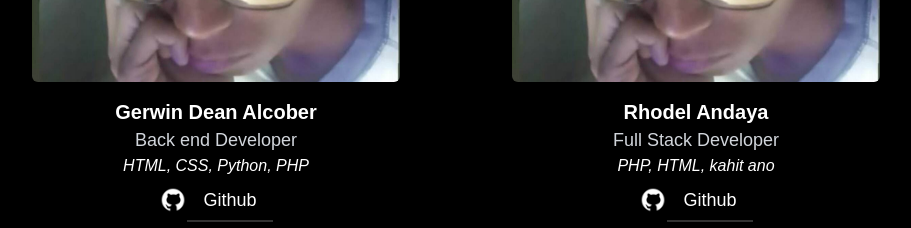
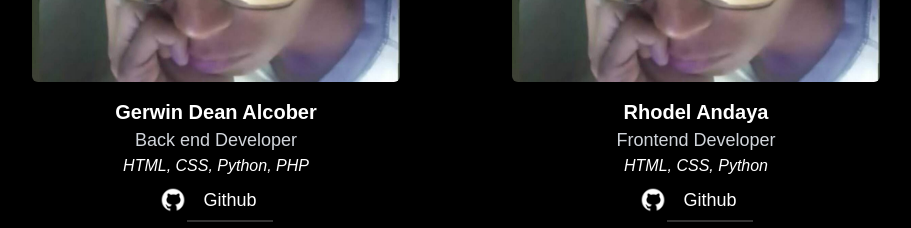
Before and after one commit to slricta/team-portfolio-project, a React (Create React App) app: page /team in a window 1280 px wide. Shown: the part 1180-1408 px from the top of the page, without its empty margins (184-1095 px from the left). Built offline with nearby package versions, Linux system fonts and the light colour scheme.

Commit message:
Updated content

```diff
--- a/package.json
+++ b/package.json
@@ -15,11 +15,14 @@
     "styled-components": "^6.1.15",
     "web-vitals": "^2.1.4"
   },
+  "homepage": "https://slricta.github.io/team-portfolio-project",
   "scripts": {
     "start": "react-scripts start",
     "build": "react-scripts build",
     "test": "react-scripts test",
-    "eject": "react-scripts eject"
+    "eject": "react-scripts eject",
+    "predeploy": "npm run build",
+    "deploy": "gh-pages -d build"
   },
   "eslintConfig": {
     "extends": [
--- a/src/components/pages/Projects.js
+++ b/src/components/pages/Projects.js
@@ -40,7 +40,7 @@ export const Projects = () => {
             <h2 className="text-2xl font-bold text-white">
               Inayawan University
             </h2>
-            <p className="text-white">Stephen Rodriguez</p>
+            <p className="text-white">Stephen Rodriguez, Rhodel Andaya</p>
             <p className="text-gray-300">
               A static website for a made-up school that shows the info about the school, admission, etc. Created during first year of college (2023).
             </p>
--- a/src/components/pages/Team.js
+++ b/src/components/pages/Team.js
@@ -36,8 +36,8 @@ export const Team = () => {
             },
             {
               name: "Rhodel Andaya",
-              role: "Full Stack Developer",
-              expertise: "PHP, HTML, kahit ano",
+              role: "Frontend Developer",
+              expertise: "HTML, CSS, Python",
               github: "https://github.com/rhodelandaya",
               img: player456,
             },
```
